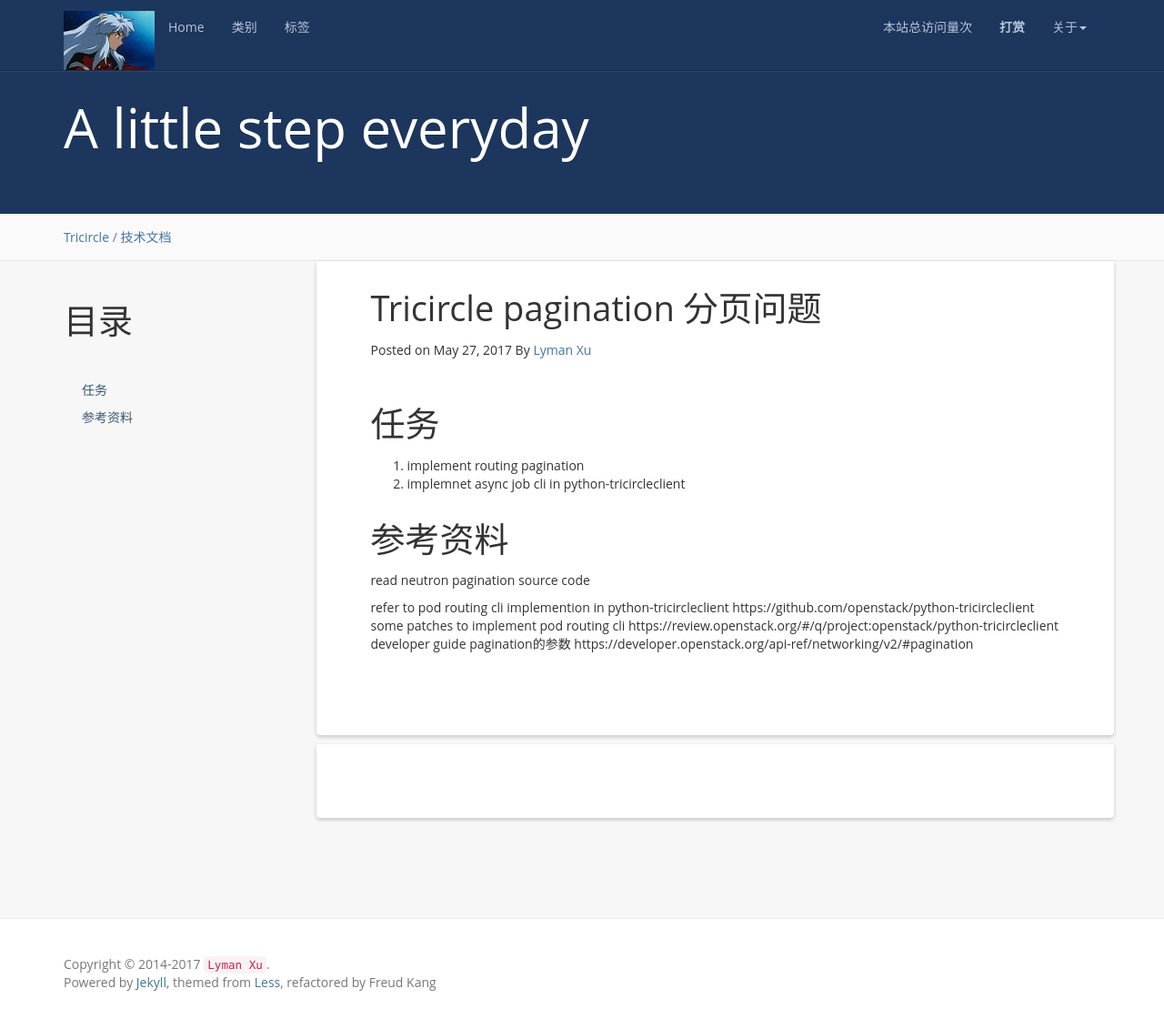
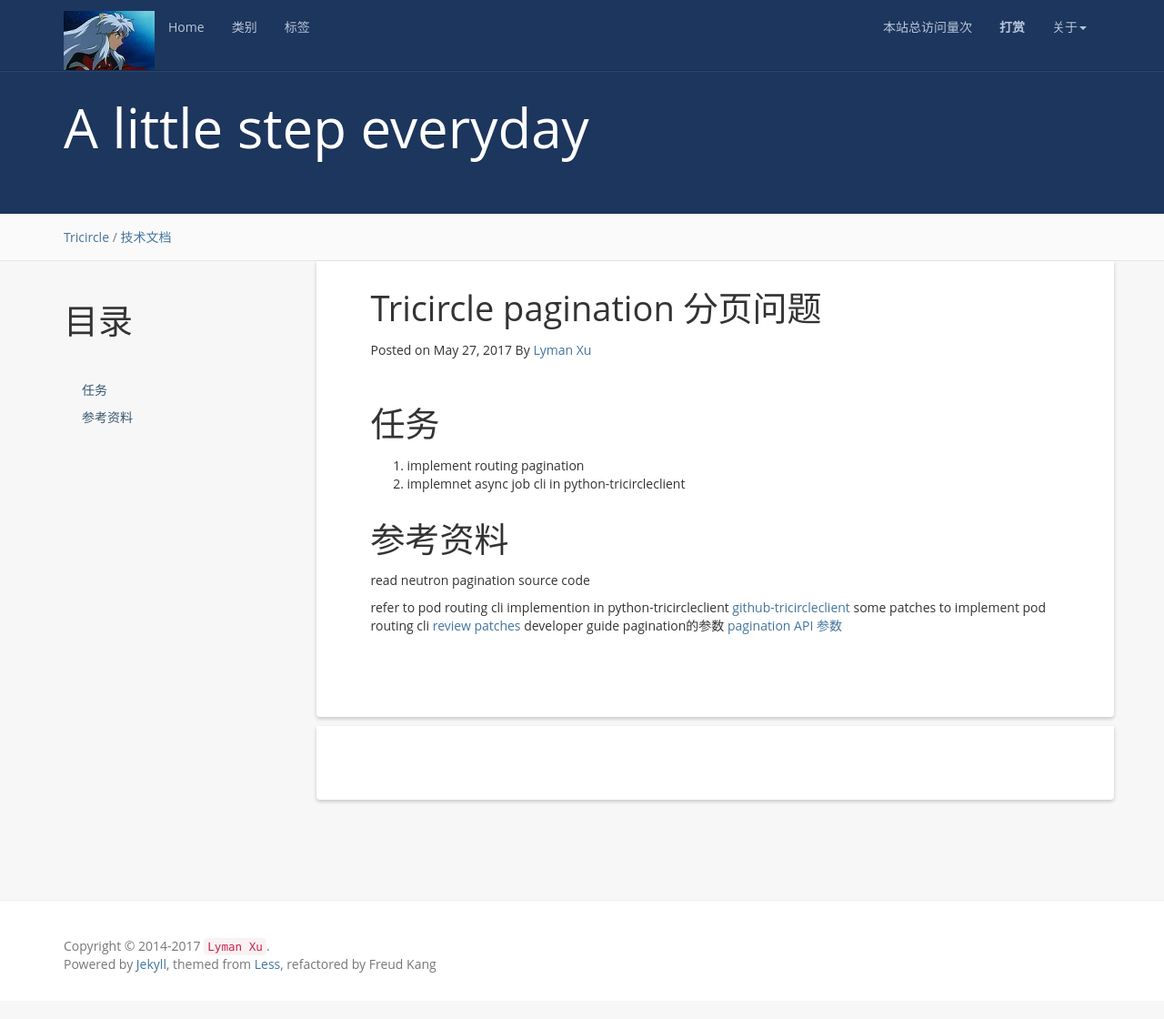
Before and after one commit to LymanXu/Blog, a Jekyll site: the page built from _posts/Openstack/2017-05-27-tricircle-pagination.md, in a window 1280 px wide and 1120 px high. Shown: the whole window at 91% size. Built offline with Jekyll 4.4.1, drawn with Linux system fonts in a browser that asks for light colours; nearby versions of some CDN libraries; comment, search, counter and statistics services are not loaded.

Commit message:
转义#@2017-05-24

```diff
--- a/_posts/Openstack/2017-05-27-tricircle-pagination.md
+++ b/_posts/Openstack/2017-05-27-tricircle-pagination.md
@@ -21,8 +21,8 @@ tag: 技术文档
 read neutron pagination source code
 
 refer to pod routing cli implemention in python-tricircleclient
-https://github.com/openstack/python-tricircleclient
+[github-tricircleclient](https://github.com/openstack/python-tricircleclient)
 some patches to implement pod routing cli
-https://review.openstack.org/#/q/project:openstack/python-tricircleclient
+[review patches](https://review.openstack.org/#/q/project:openstack/python-tricircleclient)
 developer guide pagination的参数
-https://developer.openstack.org/api-ref/networking/v2/#pagination
+[pagination API 参数](https://developer.openstack.org/api-ref/networking/v2/#pagination)
```
